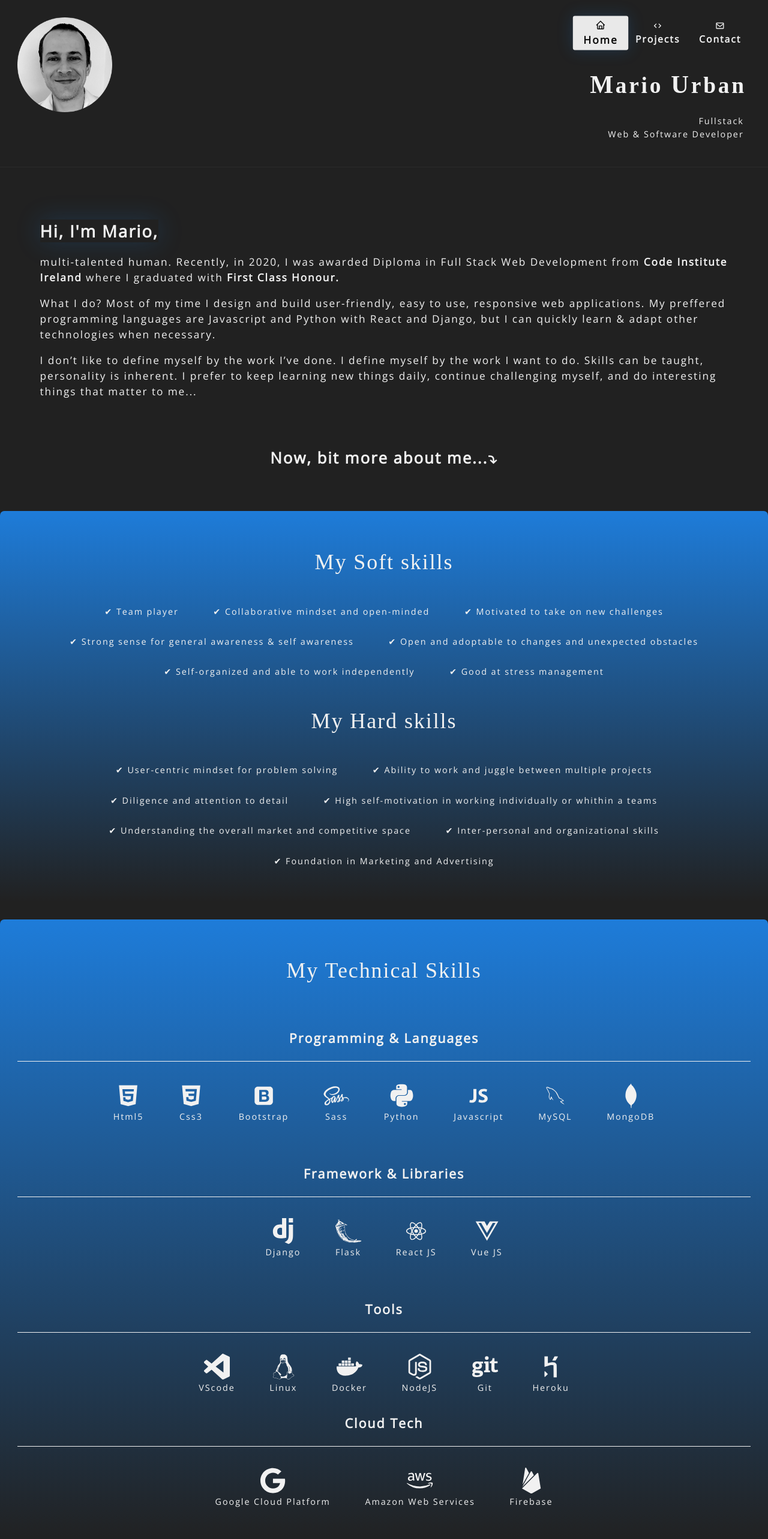
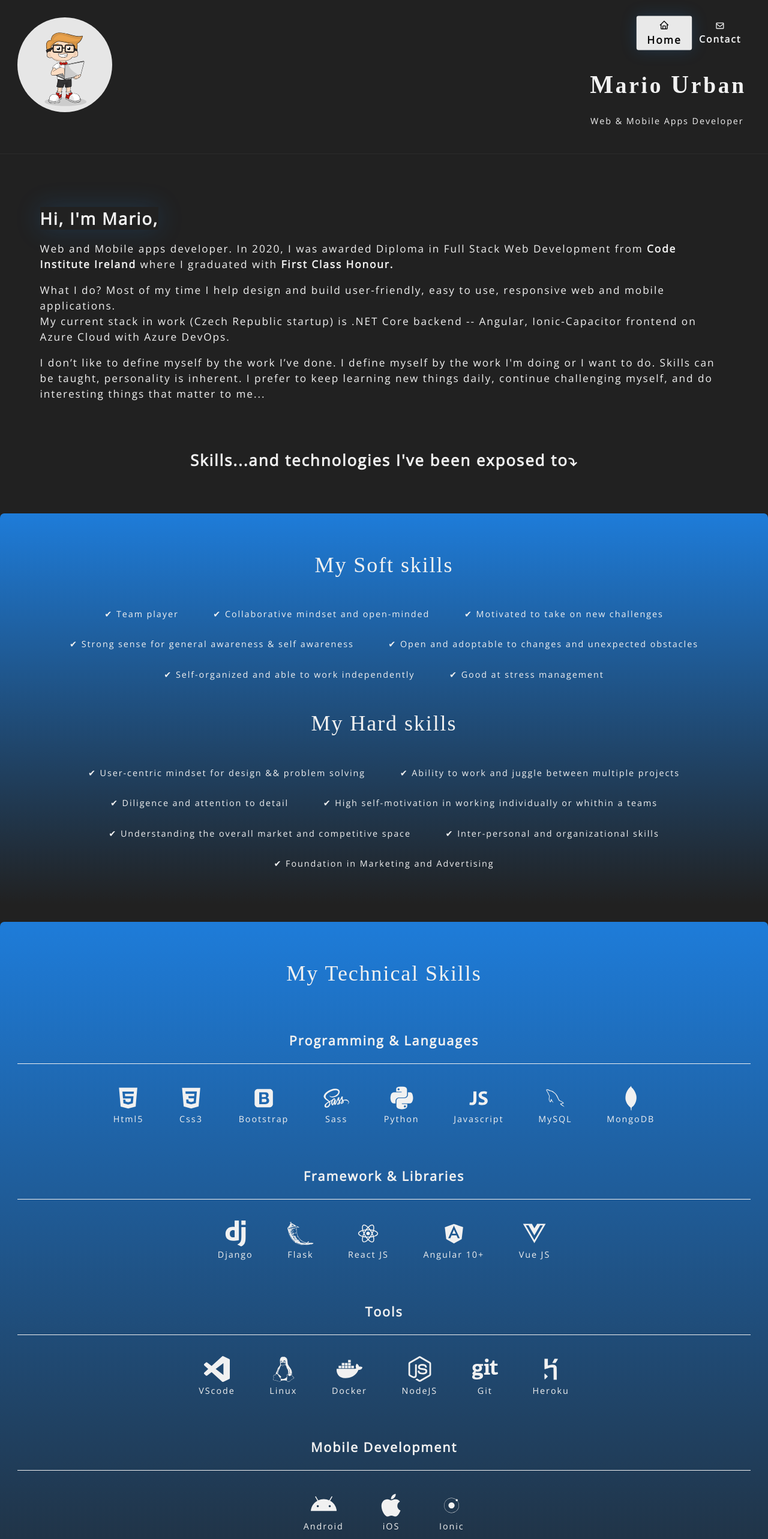
Before and after one commit to mariourban83/MU-portfolio-app-2021, a React (Create React App) app: page / in a window 1280 px wide. Shown: the top 2566 px of the page at 60% size. Built offline with nearby package versions, Linux system fonts and the light colour scheme; a web font is replaced by a local one.

Commit message:
Update app with current skills

```diff
--- a/src/App.scss
+++ b/src/App.scss
@@ -70,6 +70,7 @@ header {
   img {
     max-width: 11em;
     float: left;
+    border-radius: 50%;
   }
 
   h1,
@@ -596,6 +597,7 @@ footer {
       display: block;
       margin: 0 auto;
       max-width: 10em;
+      border-radius: 50%;
     }
   }
 
--- a/src/components/TheFooter.js
+++ b/src/components/TheFooter.js
@@ -3,7 +3,10 @@ import React from "react";
 const TheFooter = () => {
   return (
     <footer>
-      <small>2021 - Created with React by me.</small>
+      <p>Mario Urban</p>
+      <small>Last Updated: 06/2022</small>
+
+
     </footer>
   );
 };
--- a/src/components/TheHeader.js
+++ b/src/components/TheHeader.js
@@ -6,8 +6,8 @@ const TheHeader = () => {
   return (
     <header>
       <img
-        src={`${process.env.PUBLIC_URL}/assets/images/profilePic.png`}
-        alt="myself"
+        src={`${process.env.PUBLIC_URL}/assets/images/profilePicture.svg`}
+        alt="Developer icon"
       />
 
       <TheNavigation />
@@ -17,8 +17,7 @@ const TheHeader = () => {
       </h1>
       <p>
         {" "}
-        Fullstack <br />
-        Web & Software Developer
+        Web & Mobile Apps Developer
       </p>
     </header>
   );
--- a/src/components/TheNavigation.js
+++ b/src/components/TheNavigation.js
@@ -1,5 +1,5 @@
 import React from "react";
-import { BiHome, BiCode, BiEnvelope } from "react-icons/bi";
+import { BiHome, BiEnvelope } from "react-icons/bi";
 import { NavLink } from "react-router-dom";
 
 const TheNavigation = () => {
@@ -10,10 +10,10 @@ const TheNavigation = () => {
         Home
       </NavLink>
 
-      <NavLink to="/projects" activeClassName="active navlink">
+      {/* <NavLink to="/projects" activeClassName="active navlink">
         <BiCode className="icon" />
         Projects
-      </NavLink>
+      </NavLink> */}
 
       <NavLink to="/contact" activeClassName="active navlink">
         <BiEnvelope className="icon" />
--- a/src/views/TheHome.js
+++ b/src/views/TheHome.js
@@ -9,6 +9,8 @@ import {
   DiMongodb,
   DiMysql,
   DiReact,
+  DiAngularSimple,
+  DiIonic,
   DiSass,
 } from "react-icons/di";
 import {
@@ -19,12 +21,15 @@ import {
   FaNodeJs,
   FaPython,
   FaVuejs,
+  FaAndroid,
+  FaApple
 } from "react-icons/fa";
 import {
   SiFlask,
   SiDjango,
   SiVisualstudiocode,
   SiFirebase,
+  SiAzuredevops
 } from "react-icons/si";
 
 const Home = () => {
@@ -33,32 +38,34 @@ const Home = () => {
       <div className="row fade-in-4s">
         <section className="about">
           <img
-            src={`${process.env.PUBLIC_URL}/assets/images/profilePic.png`}
-            alt="myself"
+            src={`${process.env.PUBLIC_URL}/assets/images/profilePicture.svg`}
+            alt="Developer icon"
             loading="lazy"
           />
           <p>
             <span>Hi, I'm Mario, </span>
           </p>
           <p>
-            multi-talented human. Recently, in 2020, I was awarded Diploma in Full Stack Web Development from
+            Web and Mobile apps developer. In 2020, I was awarded Diploma in Full Stack Web Development from
             <a href="https://www.codeinstitute.net" > Code Institute Ireland
             </a>  where I graduated with
             <a href="https://www.credential.net/674958dd-cd65-4c65-b5af-ab88aff51d9e"> First Class Honour.
             </a>
           </p>
           <p>
-            What I do? Most of my time I design and build user-friendly, easy to use, responsive web
-            applications. My preffered programming languages are
-            Javascript and Python with React and Django, but I can quickly learn & adapt other technologies when necessary.
+            What I do? Most of my time I help design and build user-friendly, easy to use, responsive web and mobile applications.
+            <br/>
+            My current stack in work (Czech Republic startup) is
+            .NET Core backend -- Angular, Ionic-Capacitor frontend on Azure Cloud with Azure DevOps.
+            <br/>
           </p>
           <p>
             I don’t like to define myself by the work I’ve done. I define myself
-            by the work I want to do. Skills can be taught, personality is
+            by the work I'm doing or I want to do. Skills can be taught, personality is
             inherent. I prefer to keep learning new things daily, continue
             challenging myself, and do interesting things that matter to me...
           </p>
-          <h1>Now, bit more about me...⤵ </h1>
+          <h1>Skills...and technologies I've been exposed to⤵ </h1>
         </section>
         <section className="soft-hard-skills">
           <h1> My Soft skills</h1>
@@ -73,7 +80,7 @@ const Home = () => {
           </ul>
           <h1> My Hard skills</h1>
           <ul>
-            <li>✔ User-centric mindset for problem solving</li>
+            <li>✔ User-centric mindset for design && problem solving</li>
             <li>✔ Ability to work and juggle between multiple projects</li>
             <li>✔ Diligence and attention to detail</li>
             <li>
@@ -162,6 +169,12 @@ const Home = () => {
             </li>
             <li>
               <span>
+                <DiAngularSimple />
+              </span>{" "}
+              Angular 10+
+            </li>
+            <li>
+              <span>
                 <FaVuejs />
               </span>{" "}
               Vue JS
@@ -207,6 +220,29 @@ const Home = () => {
               Heroku
             </li>
           </ul>
+          <br />
+          <h2>Mobile Development</h2>
+          <ul>
+            <li>
+              <span>
+                <FaAndroid/>
+              </span>{" "}
+              Android
+            </li>
+            <li>
+              <span>
+                <FaApple/>
+              </span>{" "}
+              iOS
+            </li>
+            <li>
+              <span>
+                <DiIonic />
+              </span>{" "}
+              Ionic
+            </li>
+          </ul>
+          <br />
           <h2>Cloud Tech</h2>
           <ul>
             <li>
@@ -226,6 +262,12 @@ const Home = () => {
                 <SiFirebase />
               </span>{" "}
               Firebase
+            </li>
+            <li>
+              <span>
+                <SiAzuredevops />
+              </span>{" "}
+              Azure DevOps
             </li>
           </ul>
         </section>
```
Also changed, not shown: public/assets/images/profilePicture.svg (added), 1 other file (tests, documents, lock files or other folders).
